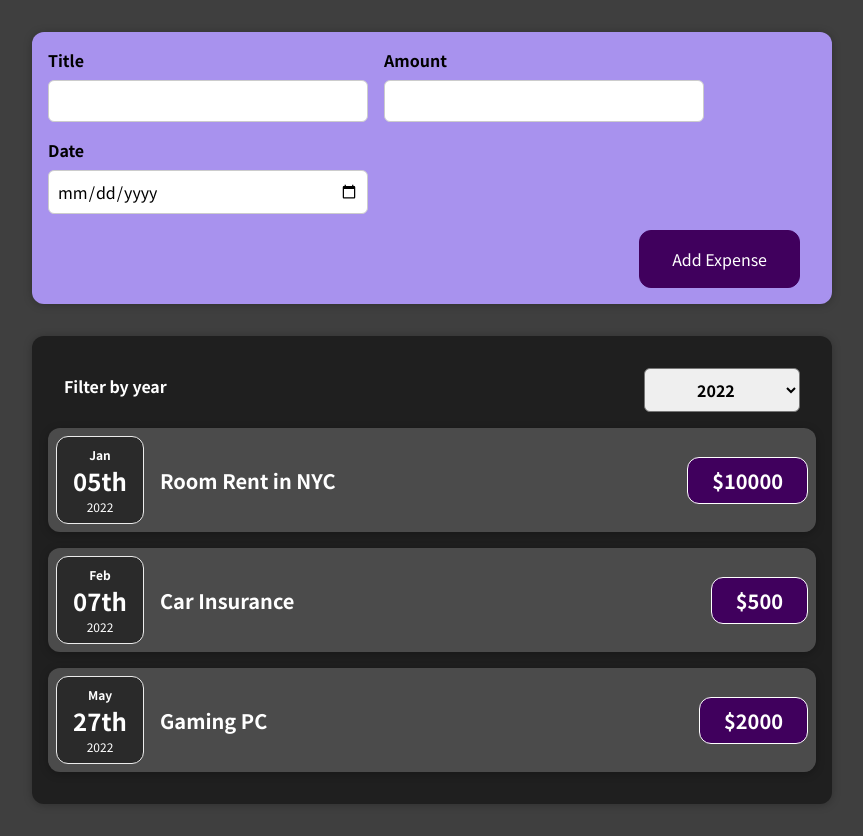
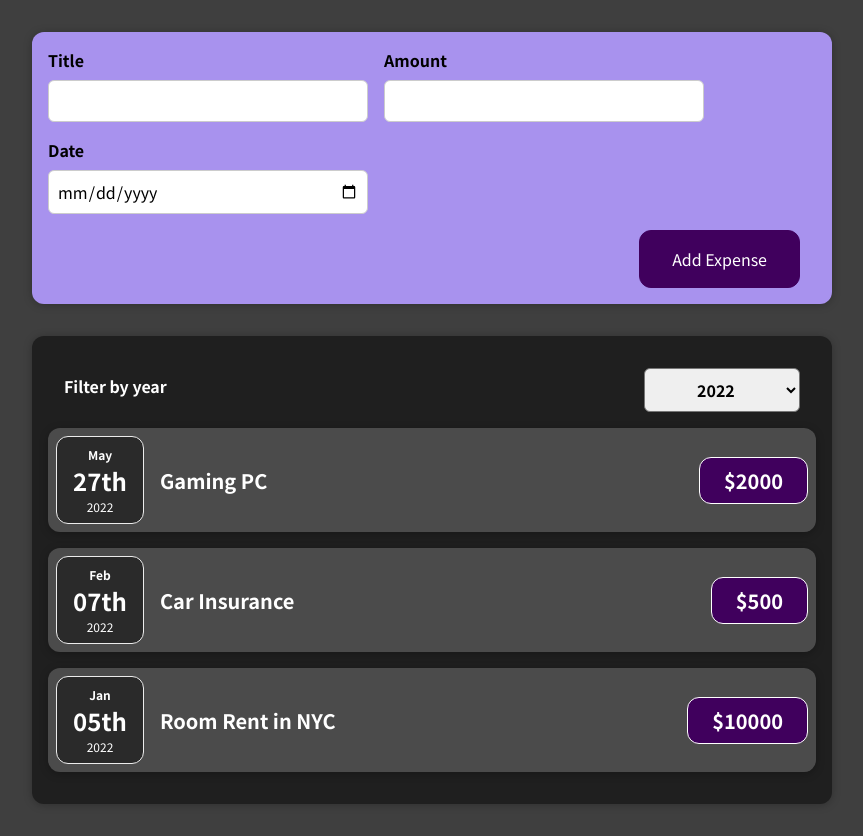
Before and after one commit to abdelhadysa1/academind-expense-tracker, a React (Create React App) app: page / in a window 1280 px wide. Shown: the whole page, without its empty margins (208-1071 px from the left). Built offline with nearby package versions, Linux system fonts and the light colour scheme.

Commit message:
Sort expenses by date

```diff
--- a/src/components/Expenses/index.js
+++ b/src/components/Expenses/index.js
@@ -15,7 +15,7 @@ export default function Expenses(props) {
 		<>
 			<div className="expenses">
 				<ExpensesFilter selected={filterYear} onChangeFilterYear={handleChangeFilterYear} expenseYears={expenseYears} />
-				{expenses.filter((expense) => expense.date.year.toString() === filterYear).map((expense) => <ExpenseItem key={expense.id} desc={expense.desc} date={expense.date} price={expense.price} />)}
+				{expenses.filter((expense) => expense.date.year.toString() === filterYear).sort((a, b) => Math.round(new Date(b.date.year, b.date.month, b.date.day).getTime() / 1000) - Math.round(new Date(a.date.year, a.date.month, a.date.day).getTime() / 1000)).map((expense) => <ExpenseItem key={expense.id} desc={expense.desc} date={expense.date} price={expense.price} />)}
 			</div>
 		</>
 	)
```
